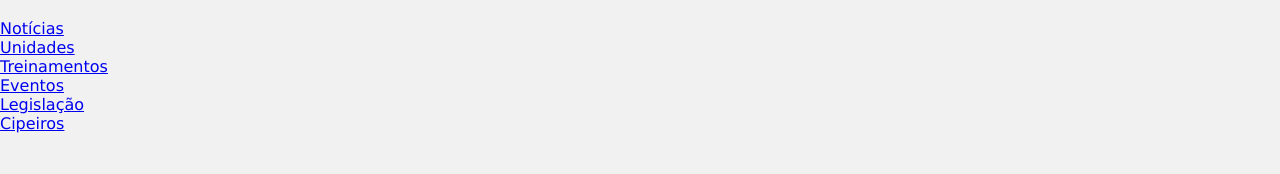
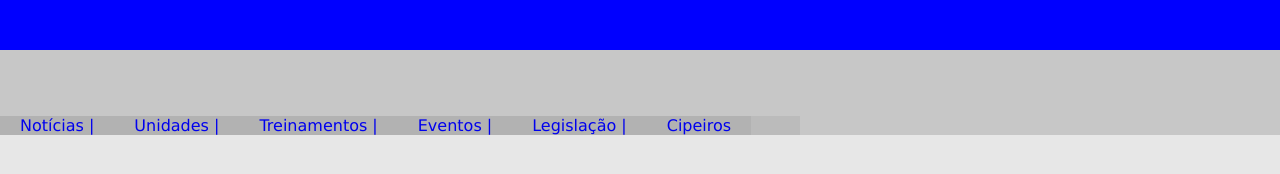
Before and after one commit to RomualdoFranca/my_ideas, a plain HTML site: page sites/cipa/index.html in a window 1280 px wide. Drawn offline with Linux system fonts and the light colour scheme.

Commit message:
adicionando estilo ao menu

```diff
--- a/sites/cipa/index.html
+++ b/sites/cipa/index.html
@@ -17,24 +17,25 @@
             <div class="menu">
                 <ul>
                     <a href="noticias.html">
-                    <li>Notícias</li>
+                        <li>Notícias |</li>
                     </a>
                     <a href="unidade.html">
-                    <li>Unidades</li>
+                        <li>Unidades |</li>
                     </a>
                     <a href="treinamentos.html">
-                    <li>Treinamentos</li>
+                        <li>Treinamentos |</li>
                     </a>
                     <a href="eventos.html">
-                    <li>Eventos</li>
+                        <li>Eventos |</li>
                     </a>
                     <a href="lesgislacao.html">
-                    <li>Legislação</li>
+                        <li>Legislação |</li>
                     </a>
                     <a href="cipeiros.html">
                         <li>Cipeiros</li>
                     </a>
                 </ul>
+
             </div> <!--fim do menu-->
 
             <div class="logo-compesa">
--- a/sites/cipa/style.css
+++ b/sites/cipa/style.css
@@ -2,7 +2,38 @@
     margin: 0px;
     padding: 0px;
 }
+*:nth-child(n) {background-color: #8a8a8a33;}
 body {
     background-color: #f1f1f1;
     font-family: Verdana, Geneva, Tahoma, sans-serif;
 }
+
+header {
+    /* margin: 10px; */
+    background-color: white;
+    border:solid #0000ff;
+    border-width:50px 0px 0px 0px;
+    display: flex;
+    flex-wrap: wrap;
+    align-items: flex-end;
+
+
+}
+.logo-cipa {
+    height: 85px;
+}
+
+.menu {
+    width: 800px;
+
+}
+
+li {
+    padding: 0px 20px;
+    float: left;
+}
+
+a, li {
+    list-style: none;
+    text-decoration: none;
+}
```
Lines whose indentation alone changed are shown as unchanged.
